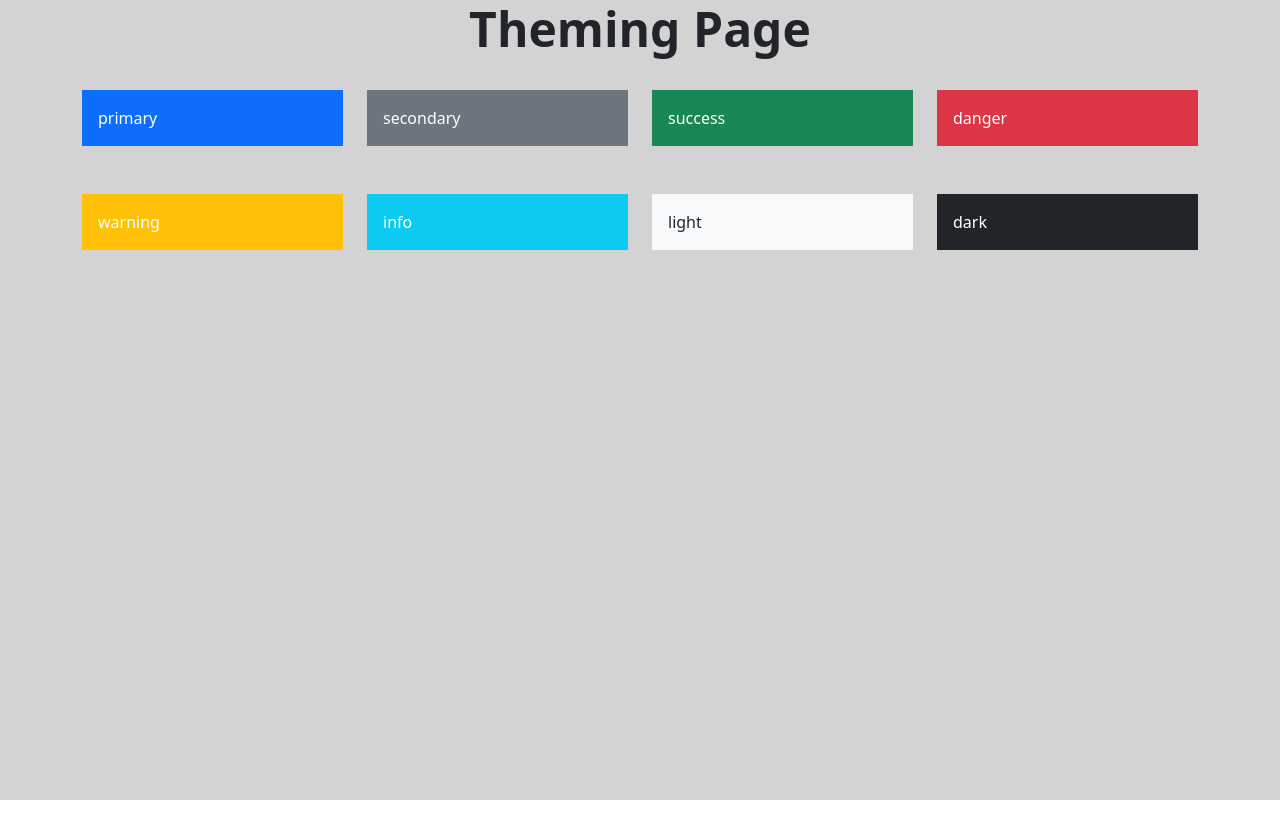
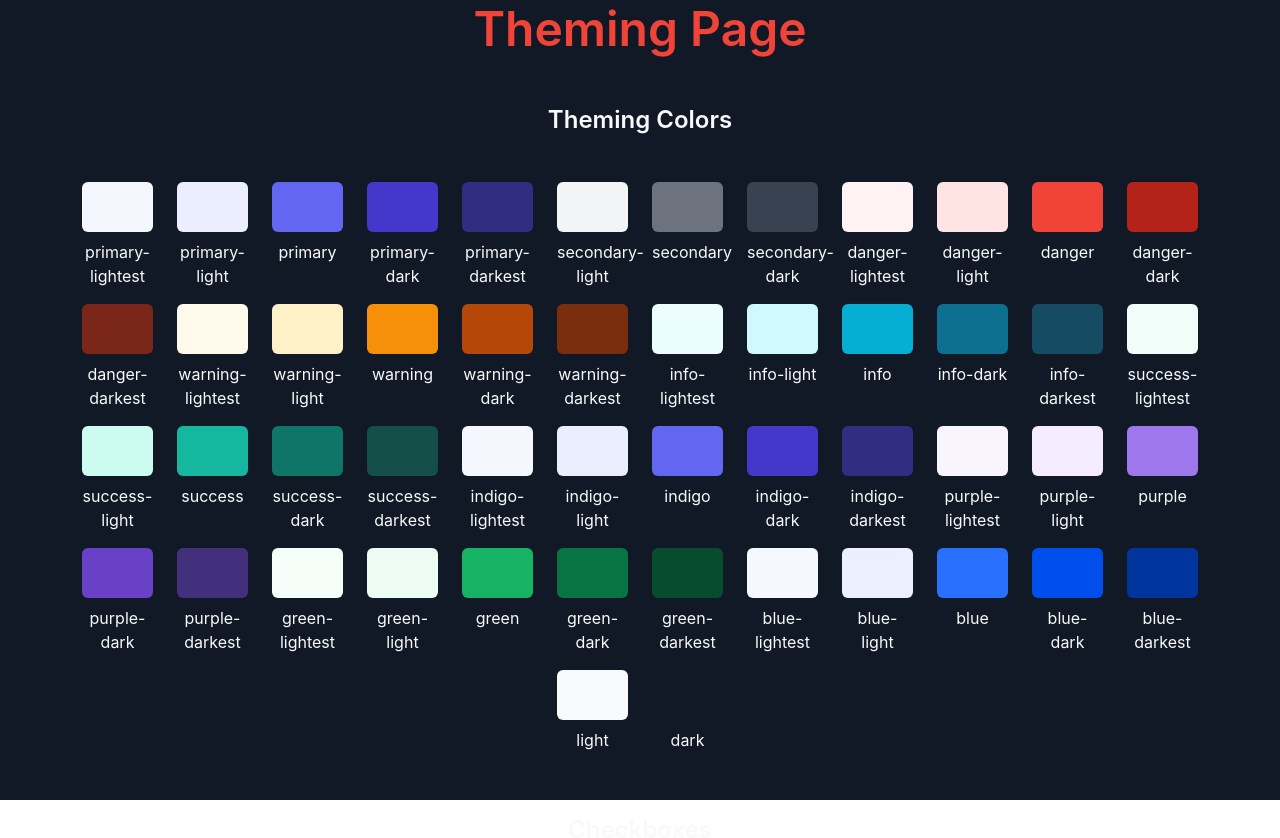
Before and after one commit to skillwork-isolenkov/react-project, a React (Create React App) app: page / in a window 1280 px wide. Shown: the top 838 px of the page. Before the commit the page ends 800 px from the top, so only its background shows below. Built offline with nearby package versions, Linux system fonts and the light colour scheme.

Commit message:
RP-05 Added Theming Page + Theming colours are done

```diff
--- a/src/Main/Components/ThemingPage/ThemingPage.jsx
+++ b/src/Main/Components/ThemingPage/ThemingPage.jsx
@@ -1,14 +1,58 @@
 import './_theming-page.scss';
+import {Col, Container, Row, Form} from "react-bootstrap";
+import React from "react";
 
 const ThemingPage = () => {
 
   const colors = [
+    'primary-lightest',
+    'primary-light',
     'primary',
+    'primary-dark',
+    'primary-darkest',
+    'secondary-light',
     'secondary',
+    'secondary-dark',
+    'danger-lightest',
+    'danger-light',
+    'danger',
+    'danger-dark',
+    'danger-darkest',
+    'warning-lightest',
+    'warning-light',
+    'warning',
+    'warning-dark',
+    'warning-darkest',
+    'info-lightest',
+    'info-light',
+    'info',
+    'info-dark',
+    'info-darkest',
+    'success-lightest',
+    'success-light',
     'success',
-    'danger',
-    'warning',
-    'info',
+    'success-dark',
+    'success-darkest',
+    'indigo-lightest',
+    'indigo-light',
+    'indigo',
+    'indigo-dark',
+    'indigo-darkest',
+    'purple-lightest',
+    'purple-light',
+    'purple',
+    'purple-dark',
+    'purple-darkest',
+    'green-lightest',
+    'green-light',
+    'green',
+    'green-dark',
+    'green-darkest',
+    'blue-lightest',
+    'blue-light',
+    'blue',
+    'blue-dark',
+    'blue-darkest',
     'light',
     'dark'
   ];
@@ -17,18 +61,22 @@ const ThemingPage = () => {
       <>
         <div className="theming-page">
           <h1 className="theming-page__title">Theming Page</h1>
+          <h3 className="text-light d-flex justify-content-center mt-5">Theming Colors</h3>
+          <Container className="my-5">
+            <Row className="justify-content-center">
+              {colors.map((color, index) => (
+                  <Col key={index} xs={3} sm={3} md={2} lg={1} className="mb-3">
+                    <div
+                        className={`bg-${color} rounded p-3`}
+                        style={{ height: '50px' }}
+                    />
+                    <div className="text-center text-light mt-2">{color}</div>
+                  </Col>
+              ))}
+            </Row>
+          </Container>
 
-          <div className="theming-page__container">
-            <div className="theming-page__row">
-              {colors.map((color, index) => (
-                  <div className={`theming-page__column`} key={index}>
-                    <div className={`p-3 bg-${color} ${color === 'light' ? 'text-dark' : 'text-white'}`}>
-                      {color}
-                    </div>
-                  </div>
-              ))}
-            </div>
-          </div>
+          <h3 className="text-light d-flex justify-content-center mt-5">Checkboxes</h3>
         </div>
         <div className="fill-background"/>
       </>
--- a/src/Main/Components/ThemingPage/_theming-page.scss
+++ b/src/Main/Components/ThemingPage/_theming-page.scss
@@ -5,20 +5,6 @@
   &__title {
     @extend .d-flex;
     @extend .justify-content-center;
-  }
-
-  &__container {
-    @extend .container;
-  }
-
-  &__row {
-    @extend .row;
-  }
-
-  &__column {
-    @extend .col-sm-6;
-    @extend .col-md-4;
-    @extend .col-lg-3;
-    @extend .my-4;
+    @extend .text-danger;
   }
 }
--- a/src/Styles/_root.scss
+++ b/src/Styles/_root.scss
@@ -1,11 +1,11 @@
 .fill-background {
+  @extend .bg-dark;
   @extend .bottom-0;
   @extend .end-0;
-  @extend .position-absolute;
+  @extend .position-fixed;
   @extend .start-0;
   @extend .top-0;
 
-  background-color: lightgray;
   height: 100vh;
-  z-index: -1;
+  z-index: -100;
 }
--- a/src/Styles/_variables.scss
+++ b/src/Styles/_variables.scss
@@ -1,7 +1,5 @@
-@import "~bootstrap/scss/bootstrap";
-
-$variable-prefix:'bs-';
-
+/* COLOUR VARIABLES
+ ============================================================== */
 $pale-blue: #F5F7FF; // primary lightest
 $lavender-blue: #EBEEFE; // primary-light
 $blueberry-blue: #6366F1; // primary
@@ -14,11 +12,11 @@ $slate-grey: #6C737F; // secondary
 $blue-grey: #384250; // secondary-dark
 $midnight-blue: #111927; // secondary-darkest
 
-$pinkish-beige: #FEF3F2; // error-lightest
-$misty-rose: #FEE4E2; // error-light
-$scarlet: #F04438; // error
-$brownish-orange: #B42318; // error-dark
-$brownish-undertone: #7A271A; // error-darkest
+$pinkish-beige: #FEF3F2; // danger-lightest
+$misty-rose: #FEE4E2; // danger-light
+$scarlet: #F04438; // danger
+$brownish-orange: #B42318; // danger-dark
+$brownish-undertone: #7A271A; // danger-darkest
 
 $corn-silk: #FFFAEB; // warning-lightest
 $slight-orange: #FEF0C7; // warning-light
@@ -38,17 +36,17 @@ $turquoise: #15B79E; // success
 $pine-green: #107569; // success-dark
 $evergreen: #134E48; // success-darkest
 
+$bluish-gray: #F5F7FF; // indigo-lightest
+$lavender-gray: #EBEEFE; // indigo-light
+$dark-bluish-purple: #6366F1; // indigo
+$saturated-bluish-purple: #4338CA; // indigo-dark
+$royal-purple: #312E81; // indigo-darkest
+
 $lavender-mist: #F9F5FF; // purple-lightest
 $soap: #F4EBFF; // purple-light
 $violet: #9E77ED; // purple
 $purple-heart: #6941C6; // purple-dark
 $bluish-purple: #42307D; // purple-darkest
-
-$bluish-gray: #F5F7FF; // indigo-lightest
-$lavender-gray: #EBEEFE; // indigo-light
-$dark-bluish-purple: #6366F1; // indigo
-$saturated-bluish-purple: #4338CA; // indigo-dark
-$royal-purple: #312E81; // indigo-darkest
 
 $greenish-white: #F6FEF9; // green-lightest
 $honeydew-green: #EDFCF2; // green-light
@@ -61,8 +59,67 @@ $bluish-white: #EBEFFF; // blue-light
 $electric-blue: #2970FF; // blue
 $cobalt-blue: #004EEB; // blue-dark
 $muted-prussian-blue: #00359E; // blue-darkest
+/* COLOUR VARIABLES END
+ ============================================================== */
 
-/* MAIN VARIABLES
+/* COLORS MAP
+ ============================================================== */
+$colors: (
+  "pale-blue":                 $pale-blue,
+  "lavender-blue":             $lavender-blue,
+  "blueberry-blue":            $blueberry-blue,
+  "royal-blue":                $royal-blue,
+  "navy-blue":                 $navy-blue,
+  "ghost-white":               $ghost-white,
+  "anti-flash-white":          $anti-flash-white,
+  "slate-grey":                $slate-grey,
+  "blue-grey":                 $blue-grey,
+  "midnight-blue":             $midnight-blue,
+  "pinkish-beige":             $pinkish-beige,
+  "misty-rose":                $misty-rose,
+  "scarlet":                   $scarlet,
+  "brownish-orange":           $brownish-orange,
+  "brownish-undertone":        $brownish-undertone,
+  "corn-silk":                 $corn-silk,
+  "slight-orange":             $slight-orange,
+  "tangerine":                 $tangerine,
+  "orange-brown":              $orange-brown,
+  "reddish-brown":             $reddish-brown,
+  "baby-blue":                 $baby-blue,
+  "light-blue":                $light-blue,
+  "turquoise-blue":            $turquoise-blue,
+  "prussian-blue":             $prussian-blue,
+  "slight-blue":               $slight-blue,
+  "mint-cream":                $mint-cream,
+  "pale-aqua":                 $pale-aqua,
+  "turquoise":                 $turquoise,
+  "pine-green":                $pine-green,
+  "evergreen":                 $evergreen,
+  "lavender-mist":             $lavender-mist,
+  "soap":                      $soap,
+  "violet":                    $violet,
+  "purple-heart":              $purple-heart,
+  "bluish-purple":             $bluish-purple,
+  "bluish-gray":               $bluish-gray,
+  "lavender-gray":             $lavender-gray,
+  "dark-bluish-purple":        $dark-bluish-purple,
+  "saturated-bluish-purple":   $saturated-bluish-purple,
+  "royal-purple":              $royal-purple,
+  "greenish-white":            $greenish-white,
+  "honeydew-green":            $honeydew-green,
+  "green-sea":                 $green-sea,
+  "muted-pine-green":          $muted-pine-green,
+  "hunter-green":              $hunter-green,
+  "muted-ghost-white":         $muted-ghost-white,
+  "bluish-white":              $bluish-white,
+  "electric-blue":             $electric-blue,
+  "cobalt-blue":               $cobalt-blue,
+  "muted-prussian-blue":       $muted-prussian-blue
+);
+/* COLORS MAP END
+ ============================================================== */
+
+/* THEMING COLOUR VARIABLES
  ============================================================== */
 $primary-lightest:    $pale-blue;
 $primary-light:       $lavender-blue;
@@ -74,11 +131,11 @@ $secondary-light:     $anti-flash-white;
 $secondary:           $slate-grey;
 $secondary-dark:      $blue-grey;
 $secondary-darkest:   $midnight-blue;
-$error-lightest:      $pinkish-beige;
-$error-light:         $misty-rose;
-$error:               $scarlet;
-$error-dark:          $brownish-orange;
-$error-darkest:       $brownish-undertone;
+$danger-lightest:     $pinkish-beige;
+$danger-light:        $misty-rose;
+$danger:              $scarlet;
+$danger-dark:         $brownish-orange;
+$danger-darkest:      $brownish-undertone;
 $warning-lightest:    $corn-silk;
 $warning-light:       $slight-orange;
 $warning:             $tangerine;
@@ -94,16 +151,16 @@ $success-light:       $pale-aqua;
 $success:             $turquoise;
 $success-dark:        $pine-green;
 $success-darkest:     $evergreen;
+$indigo-lightest:     $bluish-gray;
+$indigo-light:        $lavender-gray;
+$indigo:              $dark-bluish-purple;
+$indigo-dark:         $saturated-bluish-purple;
+$indigo-darkest:      $royal-purple;
 $purple-lightest:     $lavender-mist;
 $purple-light:        $soap;
 $purple:              $violet;
 $purple-dark:         $purple-heart;
 $purple-darkest:      $bluish-purple;
-$indigo-lightest:     $bluish-gray;
-$indigo-light:        $lavender-gray;
-$indigo:              $dark-bluish-purple;
-$indigo-dark:         $saturated-bluish-purple;
-$indigo-darkest:      $royal-purple;
 $green-lightest:      $greenish-white;
 $green-light:         $honeydew-green;
 $green:               $green-sea;
@@ -114,22 +171,64 @@ $blue-light:          $bluish-white;
 $blue:                $electric-blue;
 $blue-dark:           $cobalt-blue;
 $blue-darkest:        $muted-prussian-blue;
-/* MAIN VARIABLES END
+/* THEMING COLOUR VARIABLES END
  ============================================================== */
 
-/* MAIN COLOURS
+/* THEMING COLORS MAP
  ============================================================== */
 $theme-colors: (
-  "primary":    $primary,
-  "secondary":  $secondary,
-  "success":    $success,
-  "info":       $info,
-  "warning":    $warning,
-  "danger":     $danger,
-  "light":      $light,
-  "dark":       $dark
+  "primary-lightest":     $primary-lightest,
+  "primary-light":        $primary-light,
+  "primary":              $primary,
+  "primary-dark":         $primary-dark,
+  "primary-darkest":      $primary-darkest,
+  "secondary-light":      $secondary-light,
+  "secondary":            $secondary,
+  "secondary-dark":       $secondary-dark,
+  "danger-lightest":      $danger-lightest,
+  "danger-light":         $danger-light,
+  "danger":               $danger,
+  "danger-dark":          $danger-dark,
+  "danger-darkest":       $danger-darkest,
+  "warning-lightest":     $warning-lightest,
+  "warning-light":        $warning-light,
+  "warning":              $warning,
+  "warning-dark":         $warning-dark,
+  "warning-darkest":      $warning-darkest,
+  "info-lightest":        $info-lightest,
+  "info-light":           $info-light,
+  "info":                 $info,
+  "info-dark":            $info-dark,
+  "info-darkest":         $info-darkest,
+  "success-lightest":     $success-lightest,
+  "success-light":        $success-light,
+  "success":              $success,
+  "success-dark":         $success-dark,
+  "success-darkest":      $success-darkest,
+  "indigo-lightest":      $indigo-lightest,
+  "indigo-light":         $indigo-light,
+  "indigo":               $indigo,
+  "indigo-dark":          $indigo-dark,
+  "indigo-darkest":       $indigo-darkest,
+  "purple-lightest":      $purple-lightest,
+  "purple-light":         $purple-light,
+  "purple":               $purple,
+  "purple-dark":          $purple-dark,
+  "purple-darkest":       $purple-darkest,
+  "green-lightest":       $green-lightest,
+  "green-light":          $green-light,
+  "green":                $green,
+  "green-dark":           $green-dark,
+  "green-darkest":        $green-darkest,
+  "blue-lightest":        $blue-lightest,
+  "blue-light":           $blue-light,
+  "blue":                 $blue,
+  "blue-dark":            $blue-dark,
+  "blue-darkest":         $blue-darkest,
+  "dark":                 $secondary-darkest,
+  "light":                $secondary-lightest,
 );
-/* MAIN COLOURS END
+/* THEMING COLORS MAP END
  ============================================================== */
 
 /* DEFAULT FONT SIZE
@@ -186,11 +285,11 @@ $box-shadow-lg:               .875rem .875rem .4rem -1px rgba(black, .25);
  ============================================================== */
 $form-check-input-width:                  2em;
 $form-check-padding-start:                $form-check-input-width + .75em;
-$form-check-input-border:                 3px solid $gray-400;
+$form-check-input-border:                 3px solid $primary;
 $form-check-input-border-radius:          .5em;
 $form-check-input-checked-color:          black;
 $form-check-input-checked-bg-color:       white;
-$form-check-input-checked-border-color:   $gray-400;
-$form-check-input-focus-border:           $gray-400;
+$form-check-input-checked-border-color:   $primary;
+$form-check-input-focus-border:           $primary;
 /* CHECKBOX END
  ============================================================== */
--- a/src/index.js
+++ b/src/index.js
@@ -1,8 +1,9 @@
 import React from 'react';
 import ReactDOM from 'react-dom/client';
-import './index.css';
 import App from './App';
 import reportWebVitals from './reportWebVitals';
+
+import './index.css';
 
 const root = ReactDOM.createRoot(document.getElementById('root'));
 root.render(
```
Also changed, not shown: 1 other file (tests, documents, lock files or other folders).
